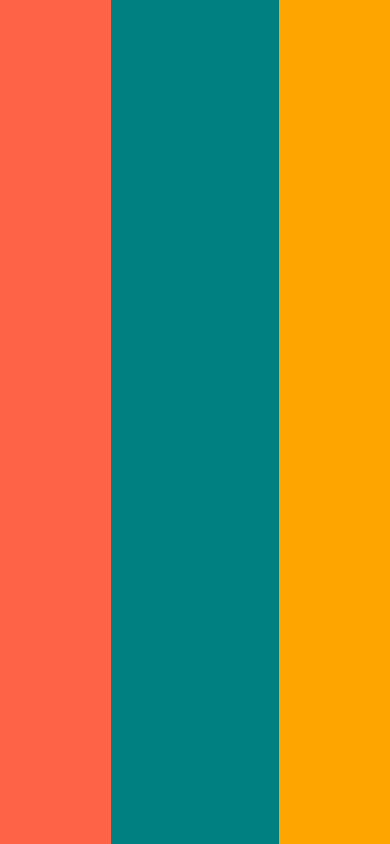
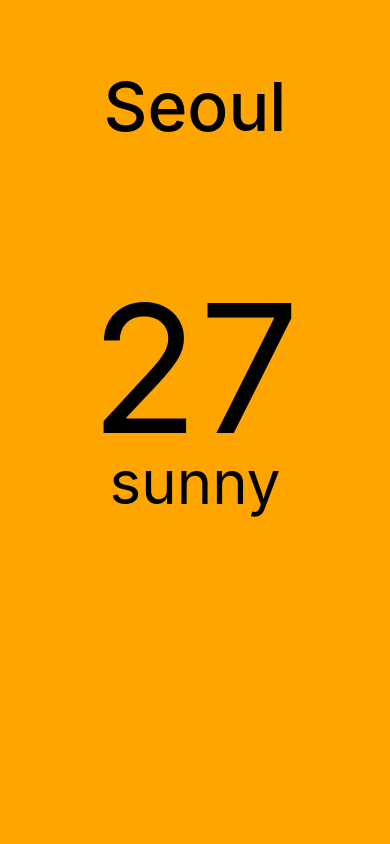
Before and after one commit to dldudals0728/NomadWeather, a React Native app: screen / in a window 390 px wide. Built offline with nearby package versions, Linux system fonts and the light colour scheme.

Commit message:
#2.6 Styles part One

```diff
--- a/App.js
+++ b/App.js
@@ -1,17 +1,51 @@
+import ExpoStatusBar from "expo-status-bar/build/ExpoStatusBar";
 import React from "react";
-import { View } from "react-native";
+import { StyleSheet, Text, View } from "react-native";
 
 export default function App() {
   return (
-    // View는 기본적으로 flex box이고, flexDirection의 기본값은 "column"이다!
-    <View style={{ flex: 1, flexDirection: "row" }}>
-      {/*
-      React Native에서는 height와 width를 가지고 layout을 제작하지 않는다. 절대!
-      React Native에서는 "숫자"만 생각하면 된다.(비율!)
-      */}
-      <View style={{ flex: 1, backgroundColor: "tomato" }}></View>
-      <View style={{ flex: 1.5, backgroundColor: "teal" }}></View>
-      <View style={{ flex: 1, backgroundColor: "orange" }}></View>
+    <View style={styles.container}>
+      <View style={styles.city}>
+        <Text style={styles.cityName}>Seoul</Text>
+      </View>
+      <View style={styles.weather}>
+        <View style={styles.day}>
+          <Text style={styles.temp}>27</Text>
+          <Text style={styles.description}>sunny</Text>
+        </View>
+      </View>
+      <ExpoStatusBar style="dark" />
     </View>
   );
 }
+
+const styles = StyleSheet.create({
+  container: {
+    flex: 1,
+    backgroundColor: "orange",
+  },
+  city: {
+    flex: 1,
+    justifyContent: "center",
+    alignItems: "center",
+  },
+  cityName: {
+    fontSize: 68,
+    fontWeight: "500",
+  },
+  weather: {
+    flex: 3,
+  },
+  day: {
+    flex: 1,
+    alignItems: "center",
+  },
+  temp: {
+    marginTop: 50,
+    fontSize: 178,
+  },
+  description: {
+    marginTop: -30,
+    fontSize: 60,
+  },
+});
```
